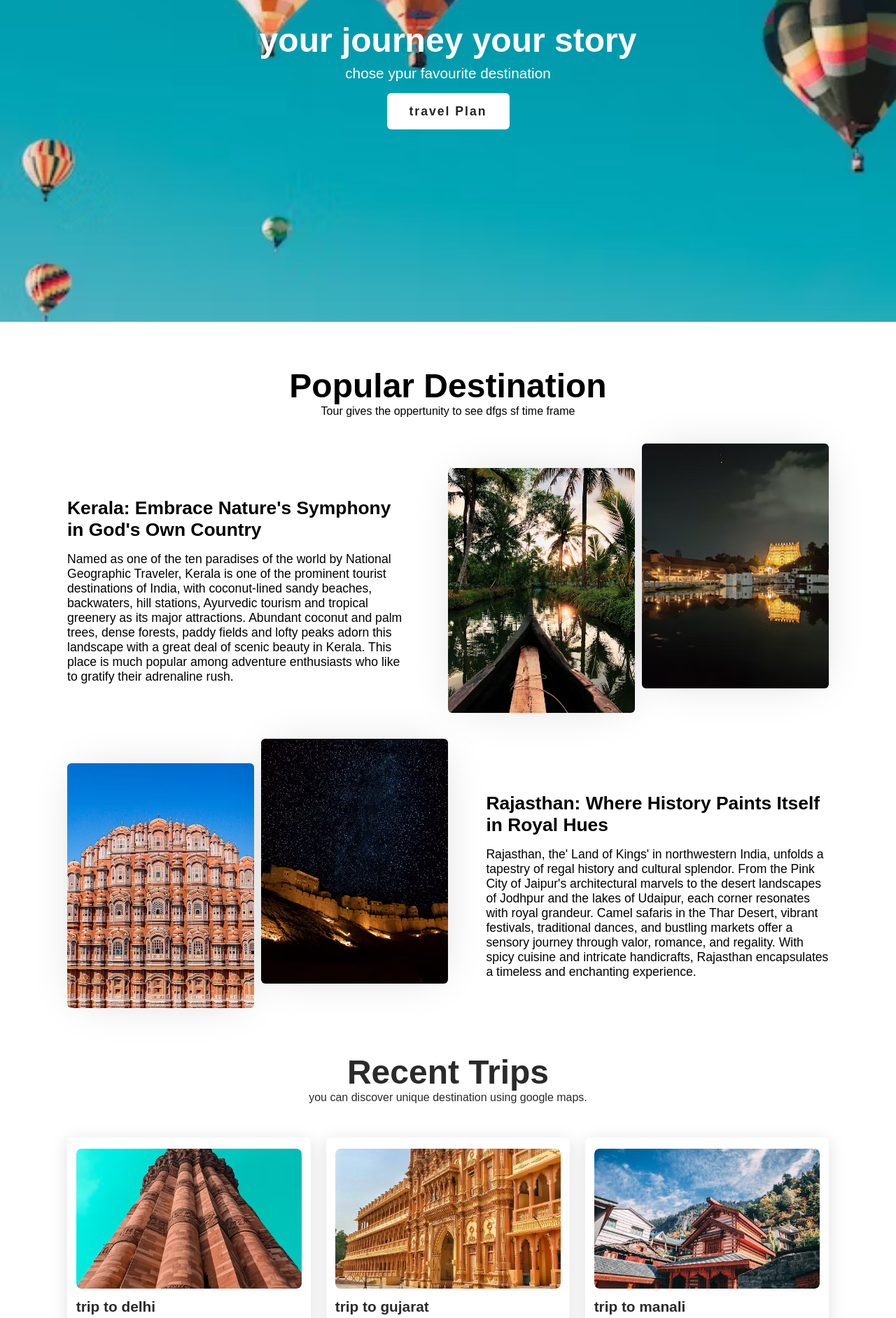
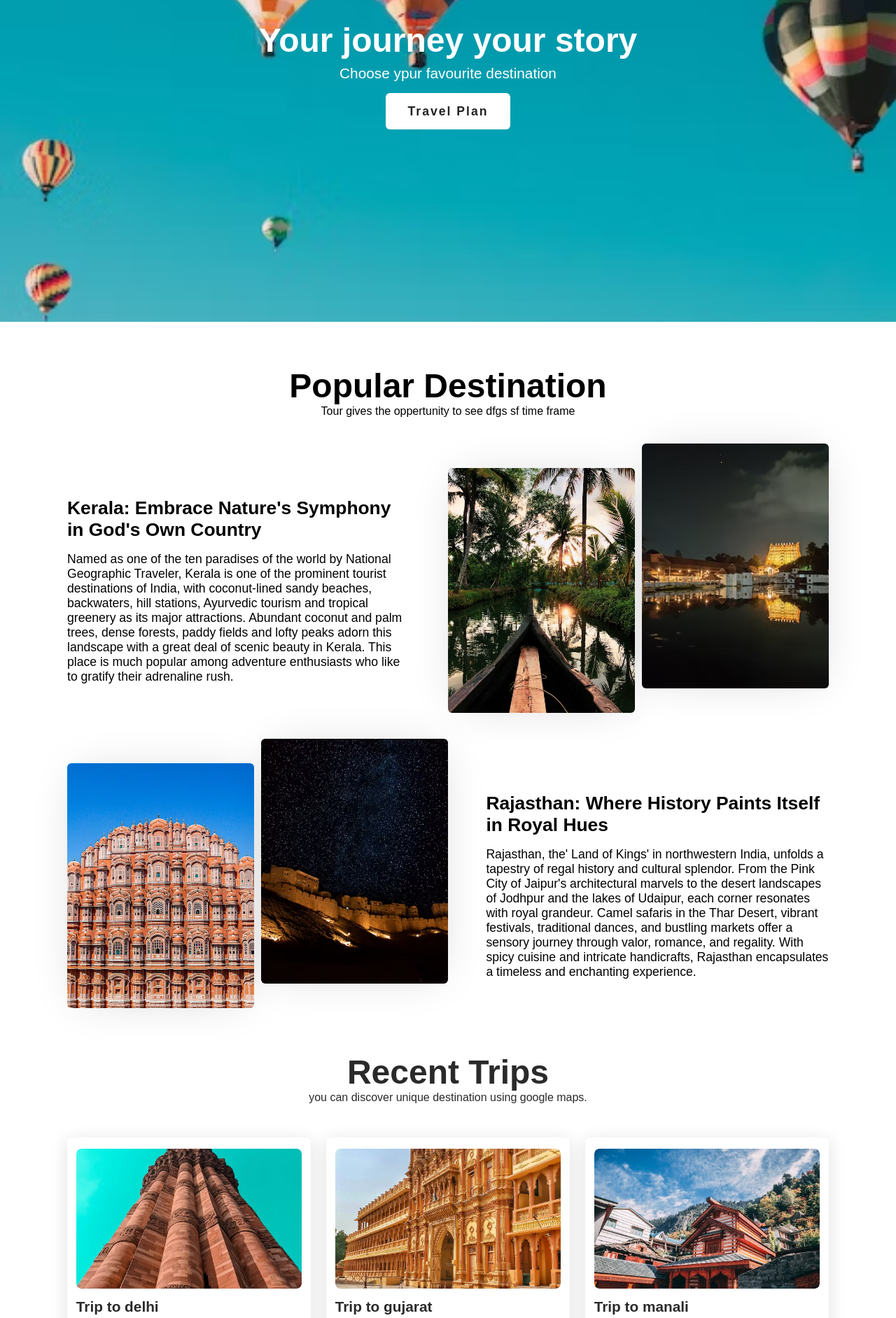
Before and after one commit to SawantAchal/tour-and-travel-ui, a React (Create React App) app: page / in a window 1280 px wide. Shown: the part 420-2304 px from the top of the page at 70% size. Built offline with nearby package versions, Linux system fonts and the light colour scheme.

Commit message:
add some style

```diff
--- a/public/index.html
+++ b/public/index.html
@@ -24,7 +24,7 @@
       work correctly both with client-side routing and a non-root public URL.
       Learn how to configure a non-root public URL by running `npm run build`.
     -->
-    <title>React App</title>
+    <title>Travel </title>
   </head>
   <body>
     <noscript>You need to enable JavaScript to run this app.</noscript>
--- a/src/Assets/CSS/Navbar.css
+++ b/src/Assets/CSS/Navbar.css
@@ -127,5 +127,8 @@ button:hover{
 
     .menu-icons{
         display: block;
+        margin-left: 18vh;
+        font-weight: 700;
+        font-size: x-large;
     }
 }
--- a/src/Components/ContactForm.js
+++ b/src/Components/ContactForm.js
@@ -1,6 +1,5 @@
 import React from 'react'
 import '../Assets/CSS/ContactForm.css'
-
 
 const ContactForm = () => {
   return (
--- a/src/Components/SignupForm.js
+++ b/src/Components/SignupForm.js
@@ -6,8 +6,11 @@ const SignupForm = () => {
     <main className='form-container'>
         <h1>Connect With Us</h1>
         <form>
+          <input type='text' placeholder='your username' />
             <input type='email' placeholder='Enter your mail address' />
             <input type='number' placeholder='Enter your phone number' />
+            <input type='password' placeholder='Enter strong password'/>
+            <input type='password' placeholder='Confirmed your password' />
             <button>Sign Up</button>
         </form>
     </main>
--- a/src/Components/Trip.js
+++ b/src/Components/Trip.js
@@ -13,19 +13,19 @@ const Trip = () => {
         <div className='tripcard'>
             <TripData
                 timage={Trip1}
-                theading = "trip to delhi"
+                theading = "Trip to delhi"
                 ttext ="Delhi, India's capital, seamlessly blends ancient heritage with modern vibrancy. Historic landmarks like the Red Fort and Qutub Minar coexist with the bustling lanes of Old Delhi, epitomized by Jama Masjid and Chandni Chowk. New Delhi's wide boulevards showcase contemporary architecture, including the Lotus Temple and Akshardham. The city's diverse culture thrives in its street food scene, eclectic markets like Dilli Haat, and cultural events. As the political and cultural hub, Delhi embodies a captivating fusion of tradition and modern dynamism."
             />
 
             <TripData
                 timage={Trip2}
-                theading = "trip to gujarat"
+                theading = "Trip to gujarat"
                 ttext ="Gujarat, on India's western coast, is a vibrant blend of culture, history, and natural beauty. From Mahatma Gandhi's birthplace in Porbandar to Ahmedabad's UNESCO-listed old city, the state is steeped in historical significance. Architectural wonders include the temples in Palitana and the sun temple of Modhera. The Rann of Kutch, especially during the Rann Utsav, showcases the region's rich culture. Gujarat's cuisine, featuring dhokla and thepla, is a treat, and the Gir Forest National Park is home to the majestic Asiatic lions, adding a touch of wildlife to the state's diverse offerings. Gujarat is a compelling destination, weaving together history, culture, and natural wonders."
             />
 
             <TripData
                 timage={Trip3}
-                theading = "trip to manali"
+                theading = "Trip to manali"
                 ttext ="Nestled in the Himalayas, Manali is a captivating hill station surrounded by snow-capped peaks and lush pine forests. A hub for adventure, it offers trekking, paragliding, and the scenic Rohtang Pass. Charming cafes, vibrant markets, and the Hidimba Devi Temple add cultural richness, while Old Manali exudes a laid-back vibe. Whether seeking adventure or tranquility, Manali is a beloved destination with alpine beauty and diverse experiences for nature enthusiasts and adventure seekers."
             />
         </div>
--- a/src/Pages/Home.js
+++ b/src/Pages/Home.js
@@ -14,9 +14,9 @@ const Home = () => {
     <Hero
       cName="hero"
       heroImg ={img1}
-      Htitle="your journey your story"
-      Htext="chose ypur favourite destination"
-      btmText="travel Plan"
+      Htitle="Your journey your story"
+      Htext="Choose ypur favourite destination"
+      btmText="Travel Plan"
       url ="/travel-plan"
       btnClass="show"
      />
--- a/src/Pages/SignUp.js
+++ b/src/Pages/SignUp.js
@@ -1,11 +1,18 @@
 import React from 'react'
 import Navbar from '../Components/Navbar'
 import SignupForm from '../Components/SignupForm'
+import Hero from '../Components/Hero'
+import sign from '../Assets/images/image18.avif'
 
 const SignUp = () => {
   return (
     <div>
         <Navbar/>
+        <Hero
+        cName ="about"
+        heroImg ={sign}
+        Htitle="Sign Up"
+        />
         <SignupForm />
     </div>
   )
```
Also changed, not shown: src/Assets/images/image18.avif (added).
